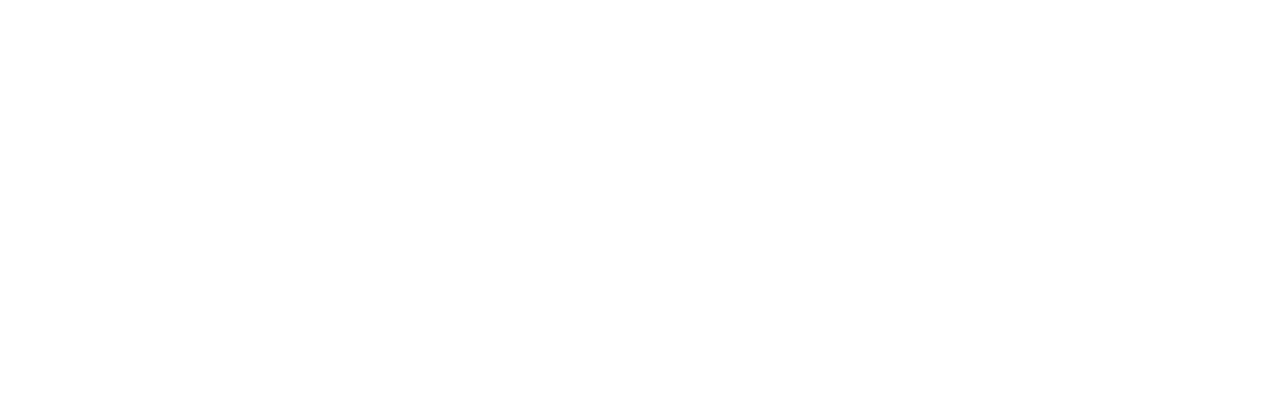
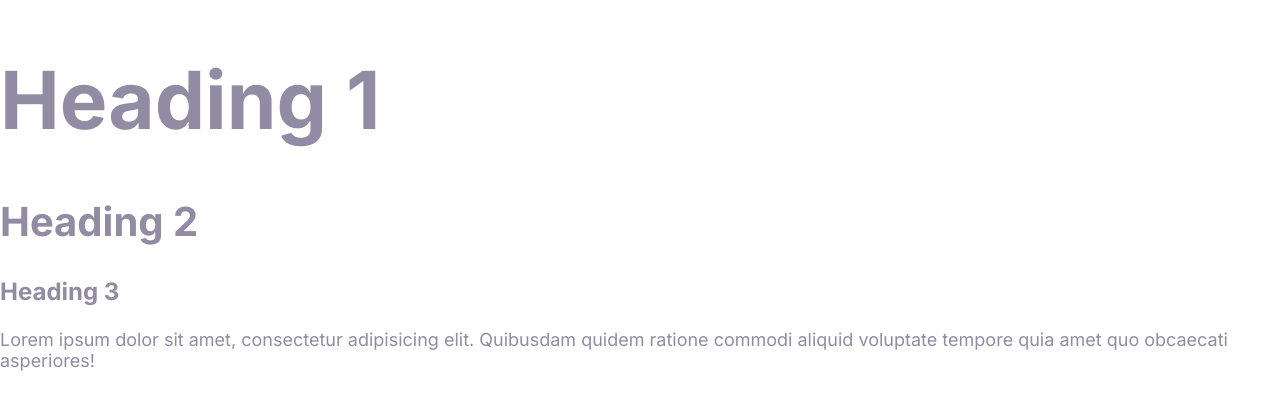
Before and after one commit to AmansahedovSerdargeldi/Serdar, a plain HTML site: page index.html in a window 1280 px wide. Drawn offline with Linux system fonts and the light colour scheme.

Commit message:
Define the styles for the fonts.

```diff
--- a/css/styles.css
+++ b/css/styles.css
@@ -4,3 +4,43 @@
     --color-headings: #1b0760;
     --color-body: #918ca4;
 }
+html{
+    font-size: 62.5%; ;
+}
+body {
+    font-family: Inter, Arial, Helvetica, sans-serif;
+    font-size: 2.4rem;
+    line-height:1,5;
+    color: var(--color-body);
+
+}
+h1,h2,h3 {
+    color: var(--color-headings)
+    margin-bottom: 1rem;
+}
+
+h1 {
+    font-size:7rem;
+}
+h2{
+    font-size:4rem;
+}
+h3{
+    font-size:3rem;
+}
+p{
+    margin-top: 0;
+}
+@media screen and (min-width: 1024px) {
+body {
+ font-size: 1.8rem;
+}
+h1{
+    font-size: 8rem;
+}
+h2{
+    font-size: 4rem;
+}
+h3{
+    font-size: 2.4rem;
+}
--- a/index.html
+++ b/index.html
@@ -4,8 +4,23 @@
     <meta charset="UTF-8" />
     <meta name="viewport" content="width=device-width, initial-scale=1.0" />
     <title>Document</title>
+    <link rel="preconnect" href="https://fonts.googleapis.com" />
+    <link rel="preconnect" href="https://fonts.gstatic.com" crossorigin />
+    <link
+      href="https://fonts.googleapis.com/css2?family=Inter:wght@400;700&display=swap"
+      rel="stylesheet"
+    />
     <link rel="stylesheet" href="css/normalize.css" />
     <link rel="stylesheet" href="css/styles.css" />
   </head>
-  <body></body>
+  <body>
+    <h1>Heading 1</h1>
+    <h2>Heading 2</h2>
+    <h3>Heading 3</h3>
+    <p>
+      Lorem ipsum dolor sit amet, consectetur adipisicing elit. Quibusdam quidem
+      ratione commodi aliquid voluptate tempore quia amet quo obcaecati
+      asperiores!
+    </p>
+  </body>
 </html>
```
